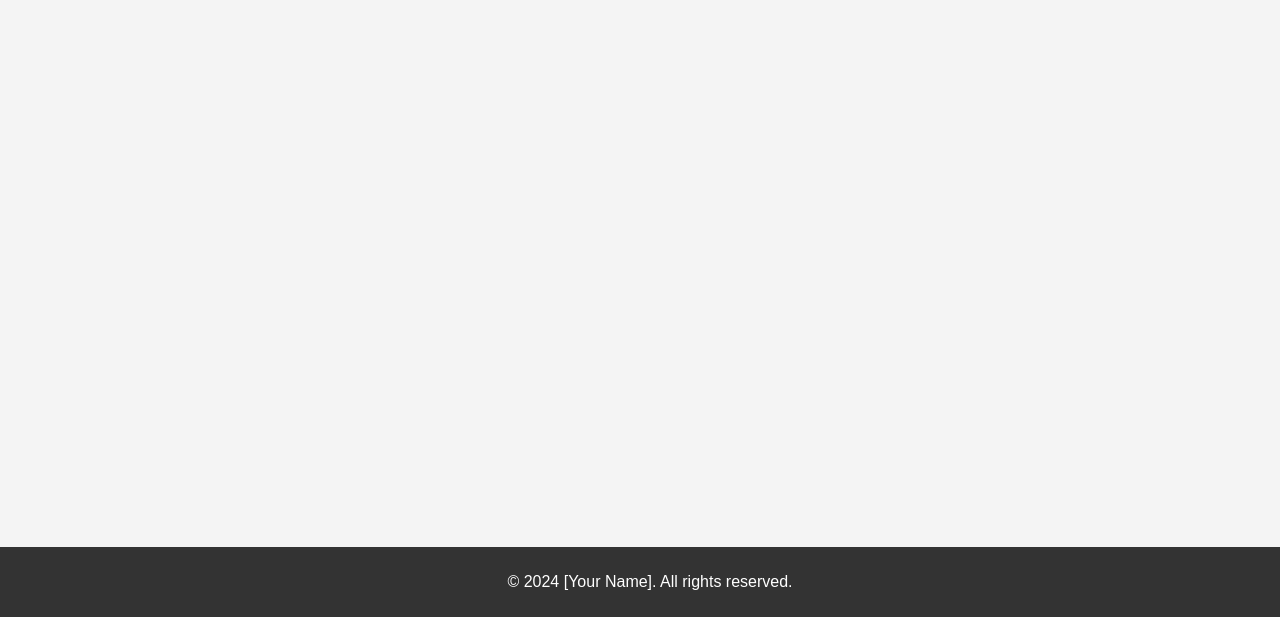
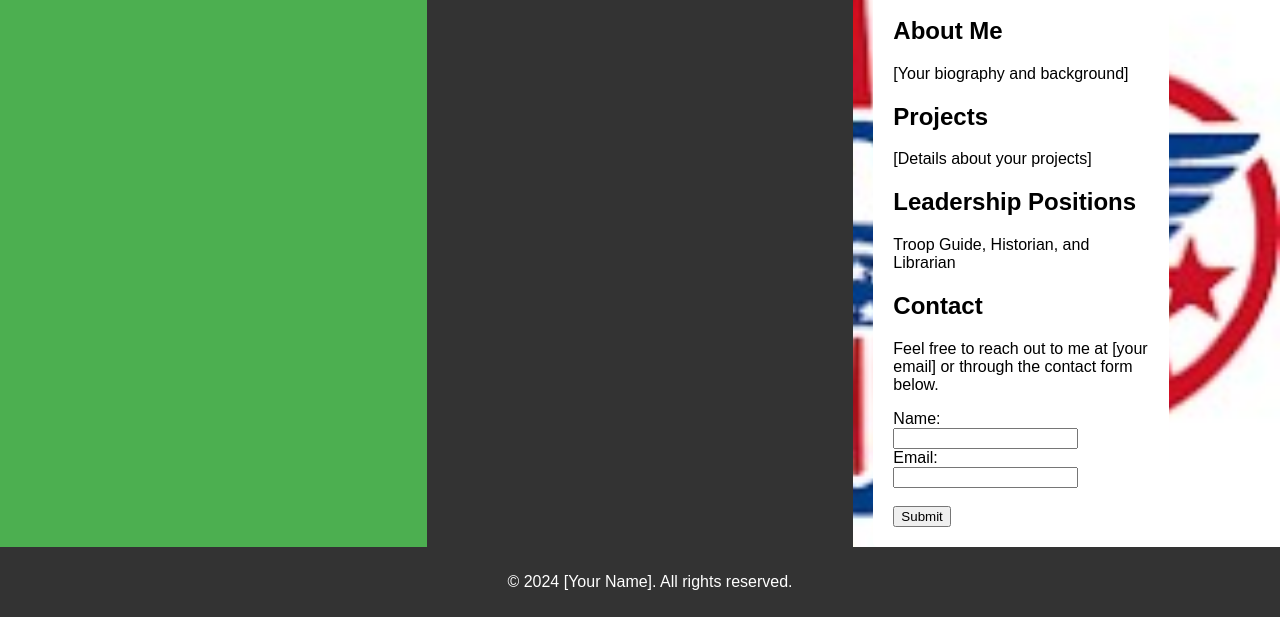
Before and after one commit to drags44/Zakiy.github.io, a plain HTML site: page index.html in a window 1280 px wide. Shown: the part 183-800 px from the top of the page. Drawn offline with Linux system fonts and the light colour scheme.

Commit message:
Update index.html

```diff
--- a/index.html
+++ b/index.html
@@ -6,9 +6,12 @@
     <script src="script.js" defer></script>
 </head>
 <body>
+    <div class="header-container">
         <header>
             <h1>Welcome to My Boy Scouts Journey</h1>
         </header>
+    </div>
+    <div class="nav-container">
         <nav>
             <ul>
                 <li><a href="index.html">Home</a></li>
@@ -18,10 +21,39 @@
                 <li><a href="contact.html">Contact</a></li>
             </ul>
         </nav>
+    </div>
+    <div class="main-container">
+        <div class="content">
             <section id="home">
                 <h2>Introduction</h2>
                 <p>Hi, I'm [my name], and this is my personal page dedicated to my experiences and projects in the Boy Scouts.</p>
             </section>
+            <section id="about">
+                <h2>About Me</h2>
+                <p>[Your biography and background]</p>
+            </section>
+            <section id="projects">
+                <h2>Projects</h2>
+                <p>[Details about your projects]</p>
+            </section>
+            <section id="leadership-positions">
+                <h2>Leadership Positions</h2>
+                <p>Troop Guide, Historian, and Librarian</p>
+            </section>
+            <section id="contact">
+                <h2>Contact</h2>
+                <p>Feel free to reach out to me at [your email] or through the contact form below.</p>
+                <form name="contactForm" onsubmit="return validateForm()">
+                    <label for="name">Name:</label><br>
+                    <input type="text" id="name" name="name"><br>
+                    <label for="email">Email:</label><br>
+                    <input type="text" id="email" name="email"><br><br>
+                    <input type="submit" value="Submit">
+                </form>
+            </section>
+        </div>
+        <div class="background-image"></div>
+    </div>
     <footer>
         <p>&copy; 2024 [Your Name]. All rights reserved.</p>
     </footer>
```
Lines whose indentation alone changed are shown as unchanged.
